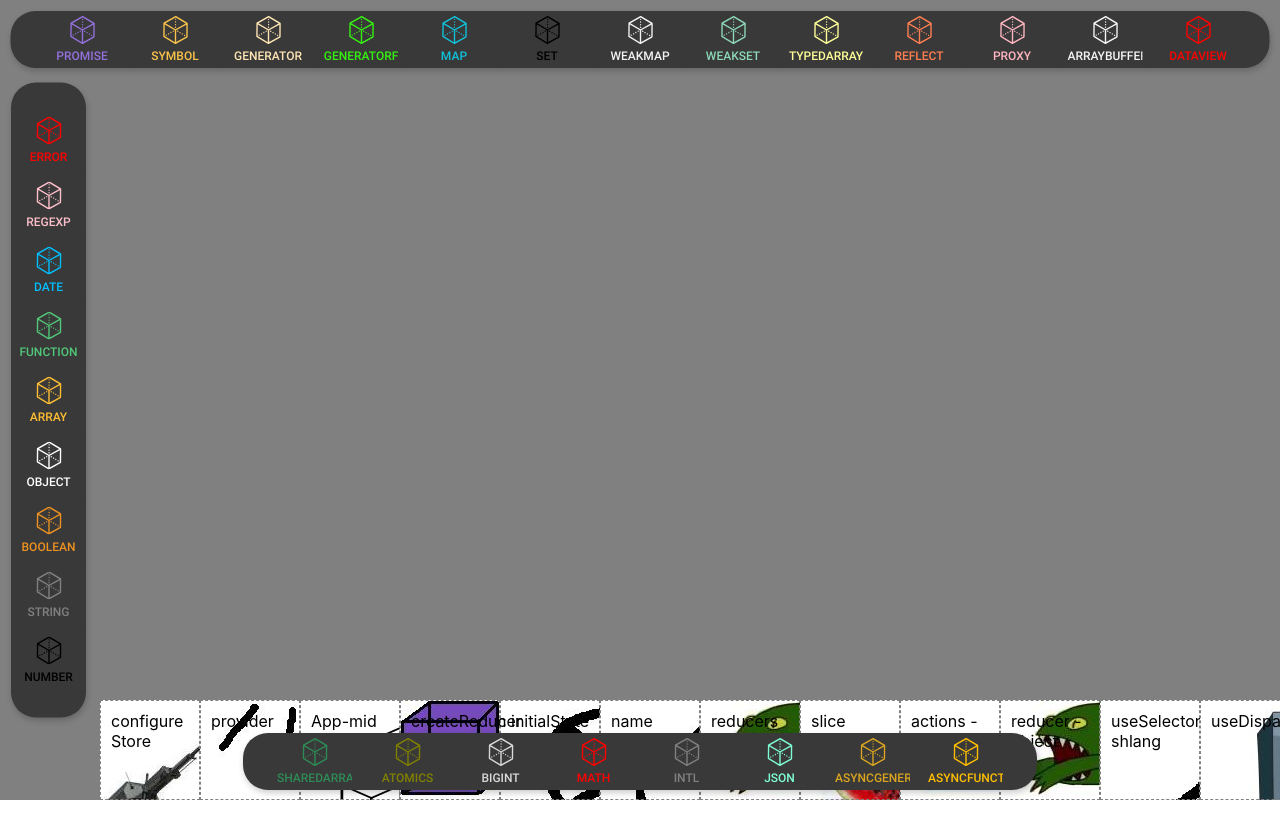
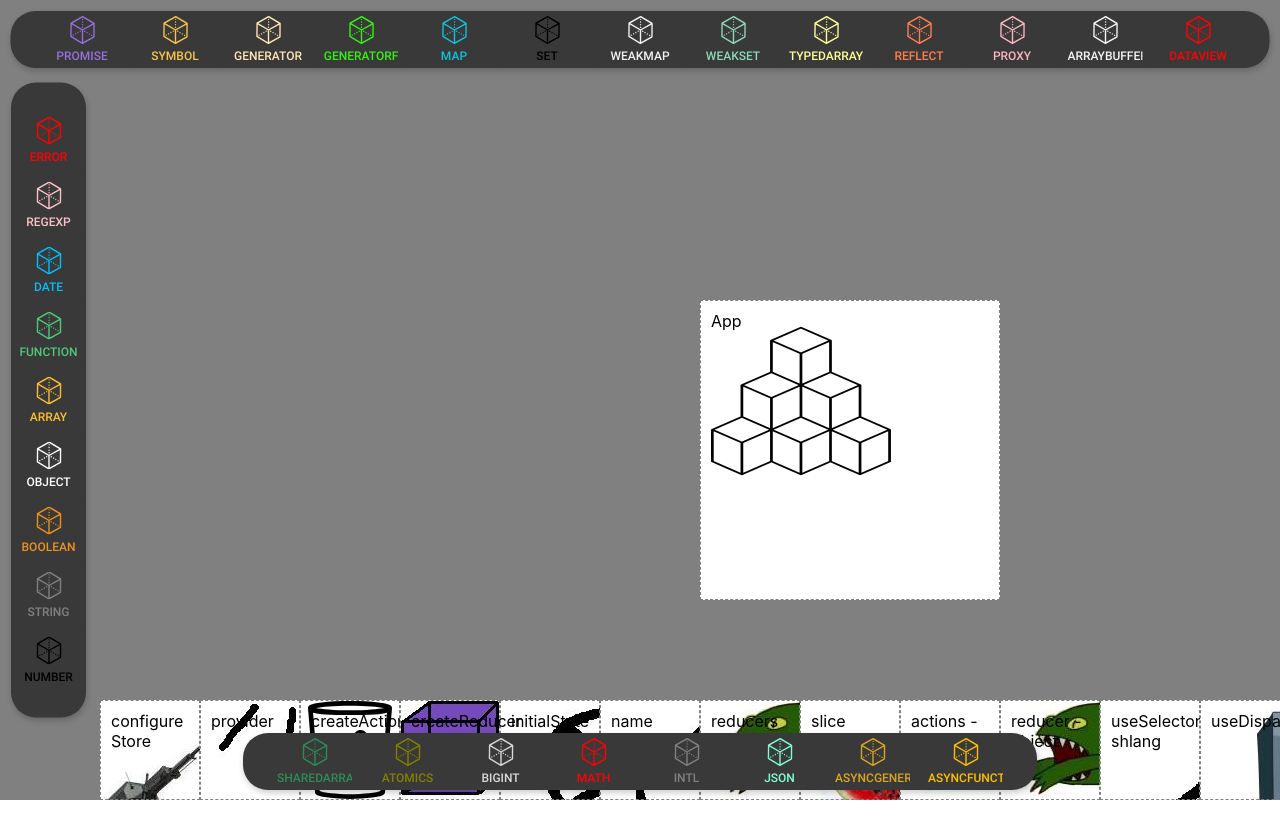
Before and after one commit to mapledrive/world, a React (Create React App) app: page / in a window 1280 px wide. Shown: the top 838 px of the page. Built offline with nearby package versions, Linux system fonts and the light colour scheme.

Commit message:
Heap of functions main

```diff
--- a/src/Dragzone.js
+++ b/src/Dragzone.js
@@ -16,7 +16,12 @@ import slice from './assets/slice.jpg';
 import sun from './assets/sun.jpg';
 import glass from './assets/glass.svg';
 import frogcell from './assets/createReducer.jpg';
-import { BasicLayout, StyledBox, StyledCreateSlice } from './style';
+import {
+  BasicLayout,
+  StyledBox,
+  StyledCreateSlice,
+  StyledAppHeap,
+} from './style';
 
 const Dragzone = () => {
   const [boxes, setBoxes] = useState({
@@ -34,9 +39,9 @@ const Dragzone = () => {
       image: `${provider}`,
     },
     d: {
-      top: 700,
-      left: 300,
-      title: 'App-mid field heap of functions',
+      top: 300,
+      left: 700,
+      title: 'App',
       image: `${app}`,
     },
     e: {
@@ -64,7 +69,7 @@ const Dragzone = () => {
       image: `${safe}`,
     },
     o: { top: 700, left: 1300, title: 'dispatch', image: `${disruptor}` },
-    p: { top: 700, left: 400, title: 'createAction', image: `${glass}` },
+    p: { top: 700, left: 300, title: 'createAction', image: `${glass}` },
     r: { top: 700, left: 400, title: 'createReducer', image: `${frogcell}` },
   });
 
@@ -132,6 +137,13 @@ const Box = ({ id, left, top, image, children }) => {
       </StyledCreateSlice>
     );
   }
+  if (children === 'App') {
+    return (
+      <StyledAppHeap ref={drag} image={image} style={{ left, top }}>
+        {children}
+      </StyledAppHeap>
+    );
+  }
   return (
     <StyledBox ref={drag} image={image} style={{ left, top }}>
       {children}
--- a/src/style.js
+++ b/src/style.js
@@ -263,3 +263,16 @@ export const StyledCreateSlice = styled.div`
   cursor: move;
   user-select: none;
 `;
+
+export const StyledAppHeap = styled.div`
+  position: absolute;
+  border: 1px dashed gray;
+  background-color: white;
+  background-image: url(${props => props.image});
+  background-repeat: no-repeat;
+  height: 300px;
+  width: 300px;
+  padding: 10px;
+  cursor: move;
+  user-select: none;
+`;
```
